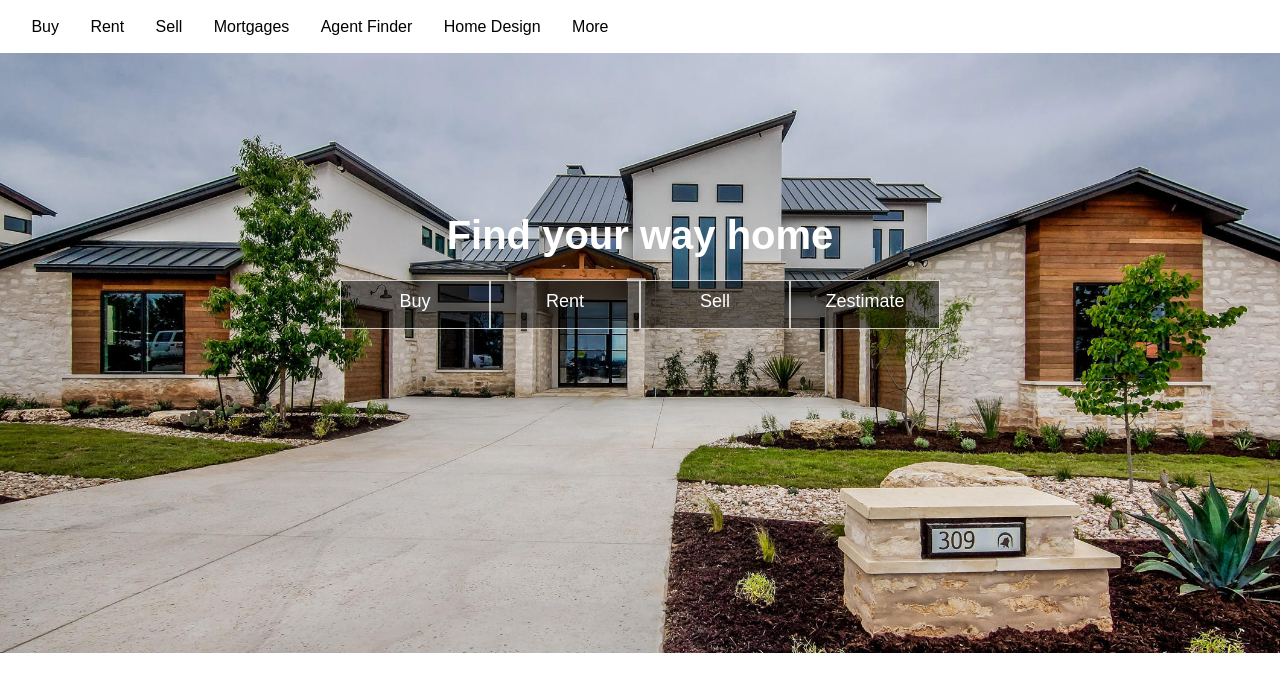
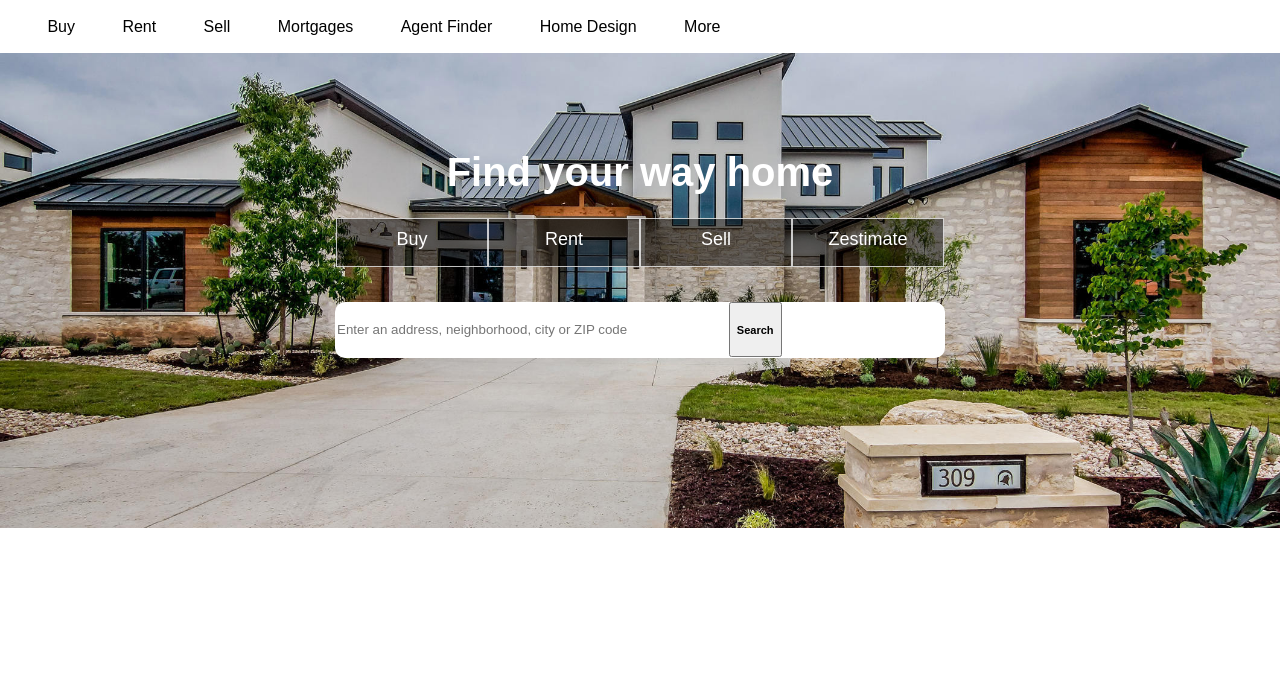
Before and after one commit to ProjectsOnTheSide/zillow-clone, a React (Create React App) app: page / in a window 1280 px wide. Shown: the top 692 px of the page. Built offline with nearby package versions, Linux system fonts and the light colour scheme.

Commit message:
Got search button inside search input. need to style

```diff
--- a/src/components/Home.jsx
+++ b/src/components/Home.jsx
@@ -17,14 +17,15 @@ const Home = (props) => {
                         <label className='rent'>Rent</label>
                         <label className='sell'>Sell</label>
                         <label className='zestimate'>Zestimate</label>
-                        {/*<div className='searchInputAndButton'>
-                            <input placeholder='Enter an address, neighborhood, city or ZIP code' className='searchInput' />
-                            <button className='searchButton'>
-                                <h5>Search</h5>
-                            </button>
-                        </div>*/}
+                    </div>
+                    <div className='searchInputAndButton'>
+                        <input placeholder='Enter an address, neighborhood, city or ZIP code' className='searchInput' type='search' />
+                        <button className='searchButton' type='submit'>
+                            <h5>Search</h5>
+                        </button>
                     </div>
                 </section>
+
             </div>
         </div>
     )
--- a/src/styles/desktopNavBar.css
+++ b/src/styles/desktopNavBar.css
@@ -13,18 +13,18 @@
 }
 
 .desktopNav {
-    width: 50%;
+    width: 60%;
     left: auto;
     top: 0;
     height: 53px;
     position: static;
-    max-height: 48px;
+    height: auto;
     overflow: hidden;
     box-shadow: none;
-    display: flex;
+    display: inline-flex;
     flex-direction: row;
     justify-content: space-evenly;
-    align-content: center;
+    align-content: flex-end;
     z-index: 1;
 }
 
--- a/src/styles/home.css
+++ b/src/styles/home.css
@@ -5,16 +5,16 @@ body {
 
 .homeContainer {
     width: 100%;
-    min-height: 600px;
-    max-height: 600px;
+    min-height: 475px;
+    max-height: 475px;
     background: url('./house1.jpg') center no-repeat;
     background-size: cover;
 }
 
 .videoSection {
     width: 100%;
-    min-height: 600px;
-    max-height: 600px;
+    min-height: 475px;
+    max-height: 475px;
     display: flex;
     flex-direction: column;
     justify-content: center;
@@ -36,17 +36,18 @@ body {
 }
 
 .searchBox {
-    width: 600px;
+    width: 700px;
     height: 30vh;
     background-color: transparent;
     display: flex;
-    flex-direction: row;
-    justify-content: center;
+    flex-direction: column;
+    justify-content: space-around;
+    align-content: center;
 }
 
 .searchBody {
-    width: 600px;
-    height: 30vh;
+    width: 700px;
+    height: 20vh;
     display: flex;
     flex-direction: row;
     justify-content: center;
@@ -83,3 +84,28 @@ body {
     border: solid #fff;
     border-width: 1px;
 }
+
+.searchInputAndButton {
+    width: 700px;
+    display: flex;
+    flex-direction: row;
+    justify-content: center;
+    align-items: center;
+    margin-bottom: 100px;
+}
+
+.searchInput {
+    width: 610px;
+    height: 7vh;
+    background-color: white;
+    text-align: left;
+    color: black;
+    border-radius: 10px;
+    border: none;
+
+}
+
+.searchButton {
+    position: absolute;
+    margin-left: 18%;
+}
```
